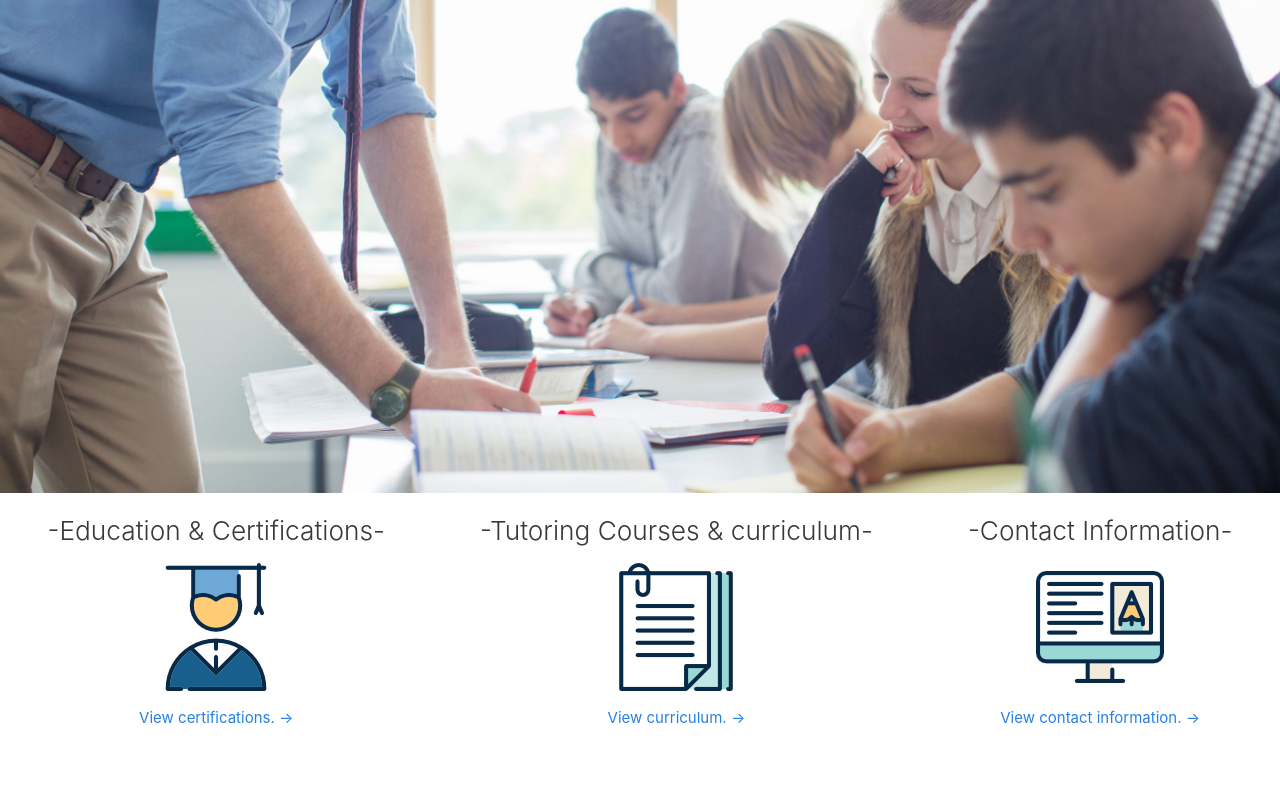
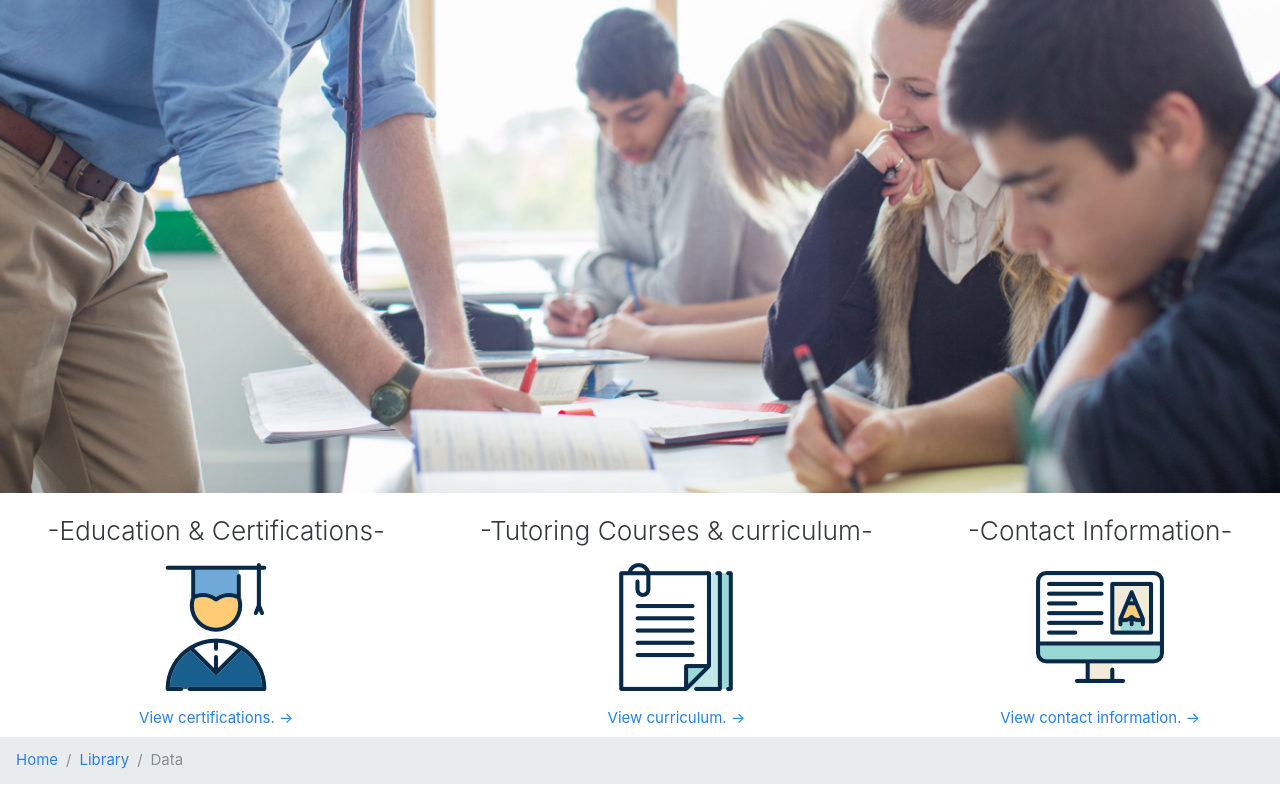
Before and after one commit to maryredlinger/joe-b-site, a React (Create React App) app: page / in a window 1280 px wide. Shown: the part 382-1182 px from the top of the page. Before the commit the page ends 1119 px from the top, so only its background shows below. Built offline with nearby package versions, Linux system fonts and the light colour scheme.

Commit message:
creates contact page and form

```diff
--- a/src/App.js
+++ b/src/App.js
@@ -40,6 +40,12 @@
             <Route path="/" exact component={Home} />
           </Switch>
         </Router>
+
+        <ol class="breadcrumb">
+  <li class="breadcrumb-item"><a href="#">Home</a></li>
+  <li class="breadcrumb-item"><a href="#">Library</a></li>
+  <li class="breadcrumb-item active">Data</li>
+</ol>
     </div>
   );
 }
```
